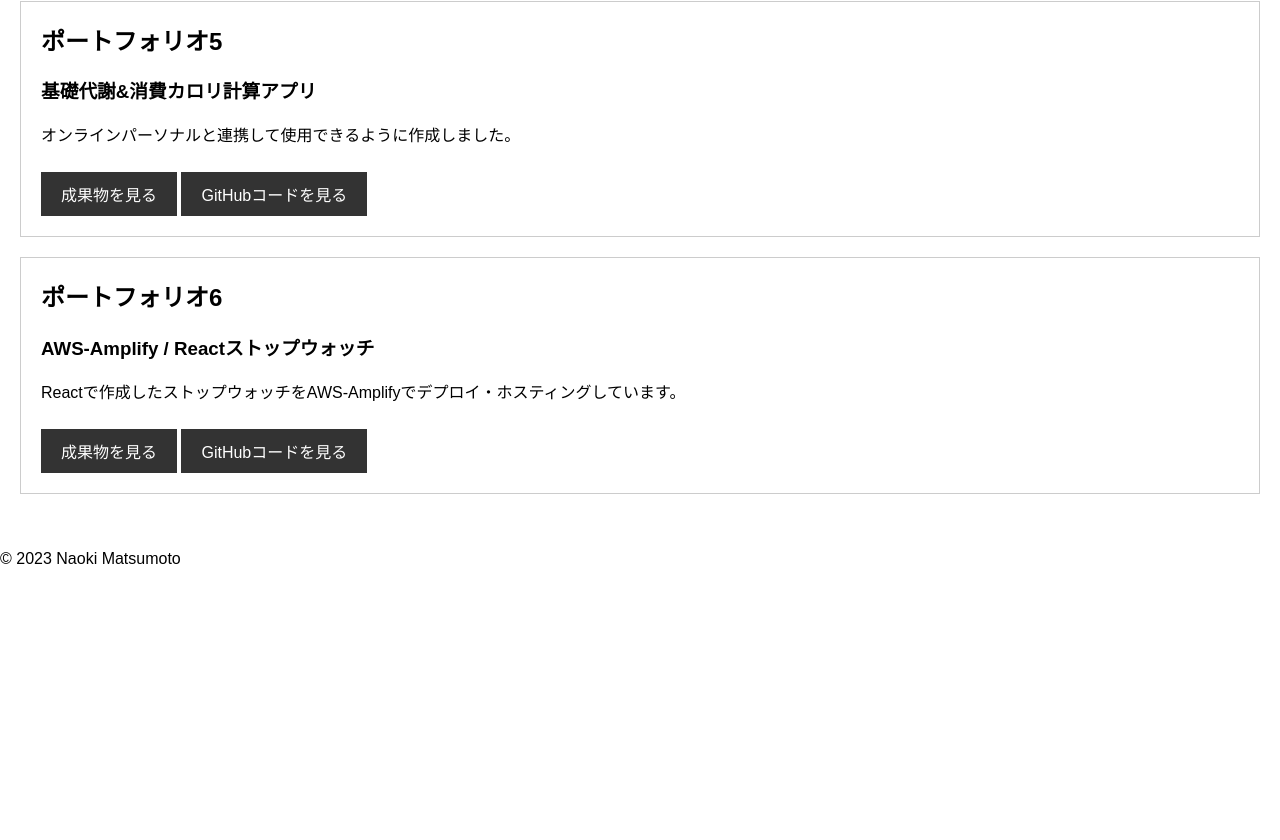
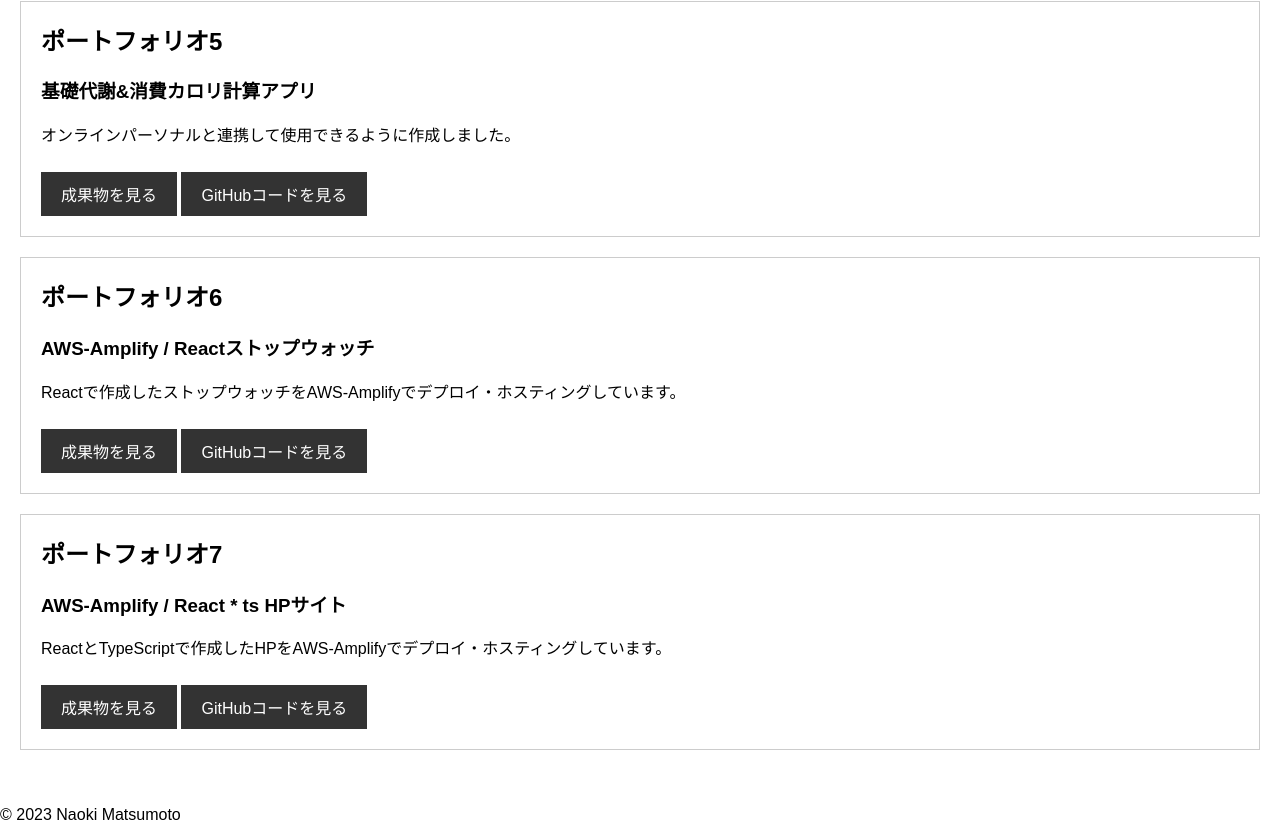
Before and after one commit to nao-kichi/Portfolio-Site, a plain HTML site: page index.html in a window 1280 px wide. Shown: the part 1132-1972 px from the top of the page. Before the commit the page ends 1716 px from the top, so only its background shows below. Drawn offline with Linux system fonts and the light colour scheme.

Commit message:
react-ts-hpを追加

```diff
--- a/index.html
+++ b/index.html
@@ -55,6 +55,13 @@
                 <a href="https://main.d2b0qt30hgt5gk.amplifyapp.com/">成果物を見る</a>
                 <a href="https://github.com/nao-kichi/Amplify-React-Stopwatch">GitHubコードを見る</a>
         </section>
+         <section class="portfolio">
+            <h2>ポートフォリオ7</h2>
+            <h3>AWS-Amplify / React * ts HPサイト</h4>
+                <p>ReactとTypeScriptで作成したHPをAWS-Amplifyでデプロイ・ホスティングしています。</p>
+                <a href="https://main.d2sgy1w0mqllgg.amplifyapp.com/">成果物を見る</a>
+                <a href="https://github.com/nao-kichi/react-ts-hp">GitHubコードを見る</a>
+        </section>
     </main>
     <footer>
         <p>&copy; 2023 Naoki Matsumoto</p>
```
